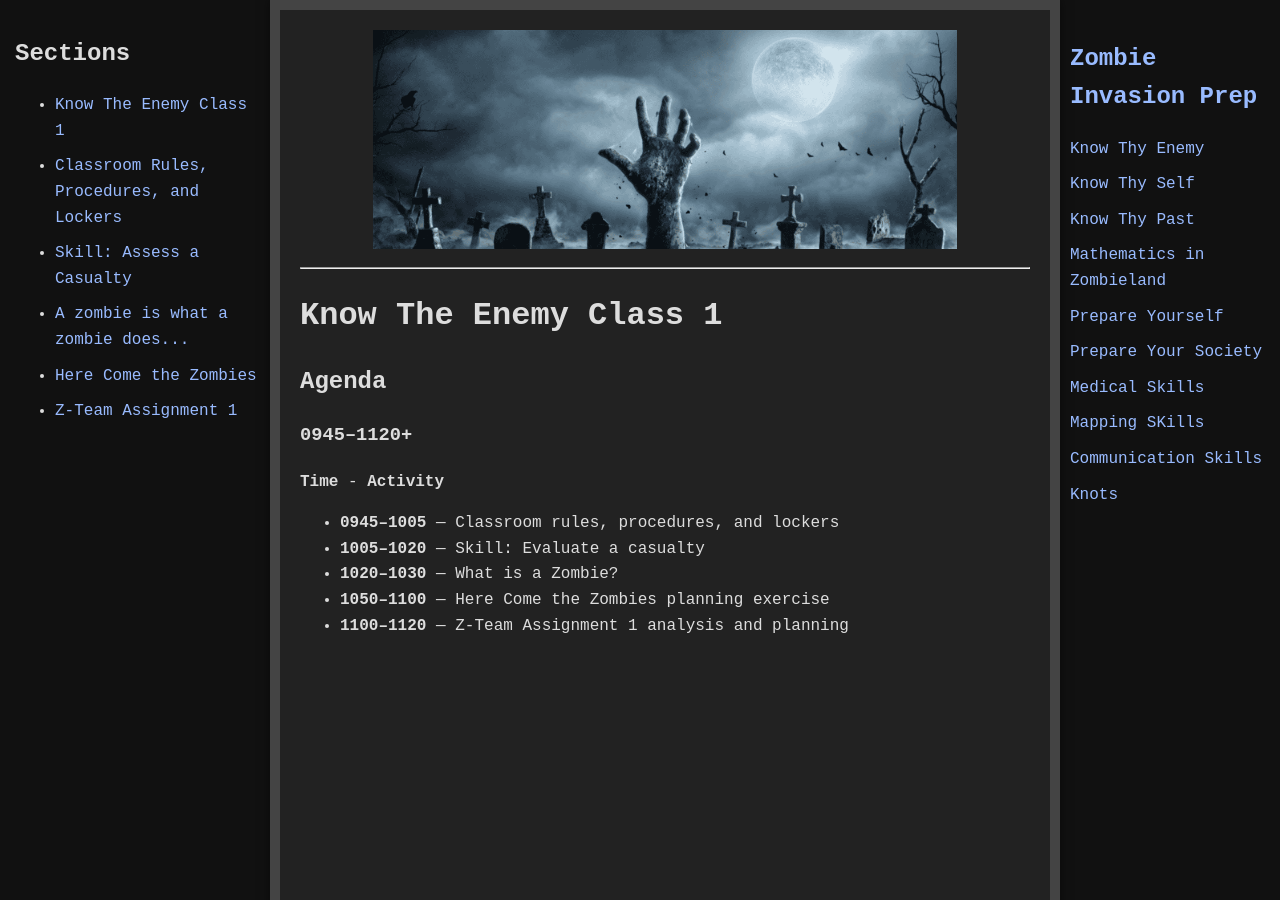
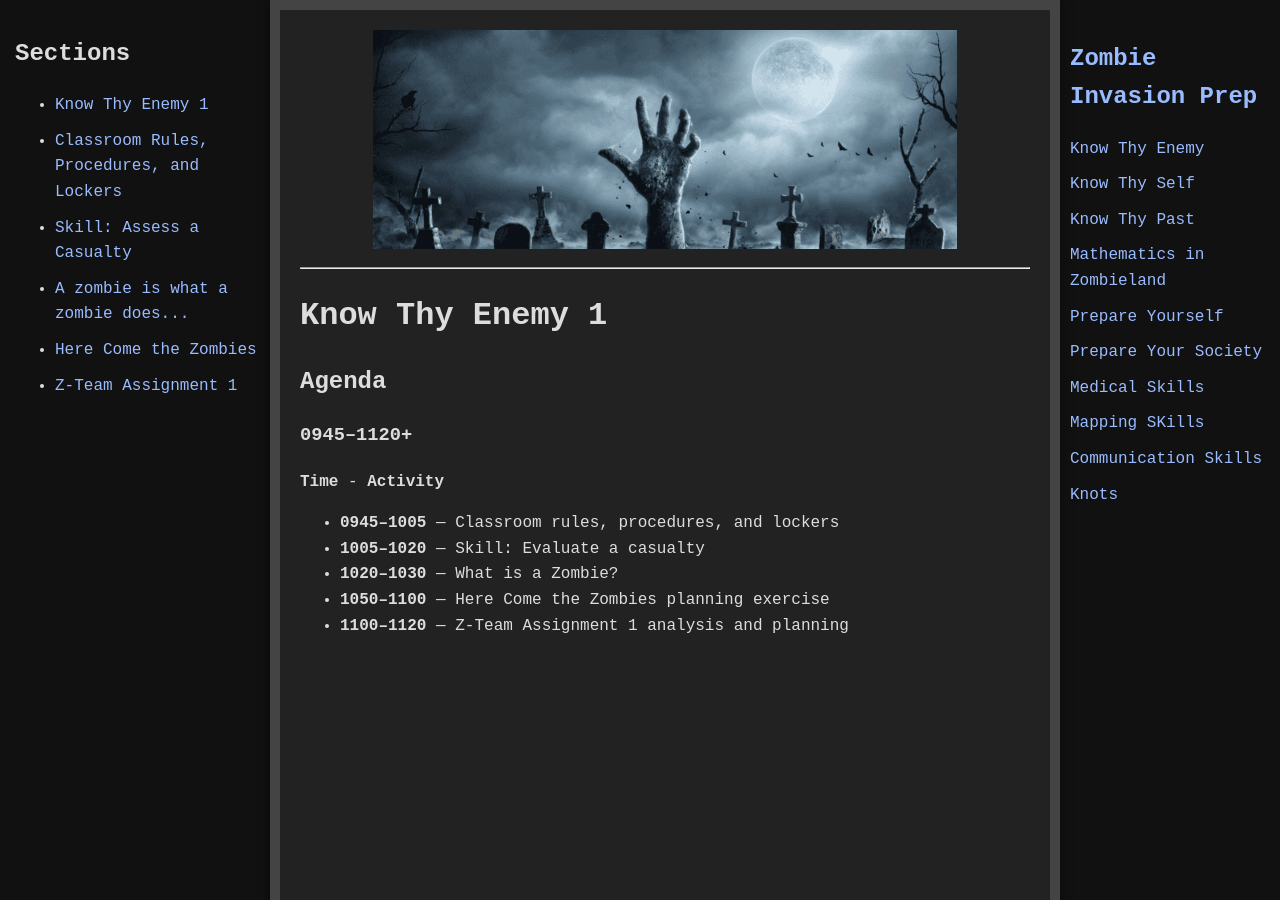
Before and after one commit to jboyce1/ZombieInvasionPrep, a Jekyll site: the page built from classes/know_thy_enemy/class1.md, in a window 1280 px wide and 900 px high. Built offline with Jekyll 4.4.1, drawn with Linux system fonts in a browser that asks for light colours.

Commit message:
Update class1.md

```diff
--- a/classes/know_thy_enemy/class1.md
+++ b/classes/know_thy_enemy/class1.md
@@ -9,7 +9,7 @@ title: Know Thy Enemy Class 1
 
 ---
 
-# Know The Enemy Class 1
+# Know Thy Enemy 1
 
 ## Agenda
 
@@ -168,7 +168,7 @@ Review the assignment, identify its major requirements, and begin developing a p
 
 [Open or download Z-Team Assignment 1 Presentation]({{ '/classes/know_thy_enemy/z-team_assignment_1.odp' | relative_url }})
 
-## [Z-Team Assignment 1 rubric]({{ '/classes/know_thy_enemy/files/z-team_assignment_1_rubric.pdf' | relative_url }})
+## [Z-Team Assignment 1 rubric]({{ '/classes/know_thy_enemy/z-team_assignment_1_rubric.pdf' | relative_url }})
 
 ## Research Libraries
 
```
